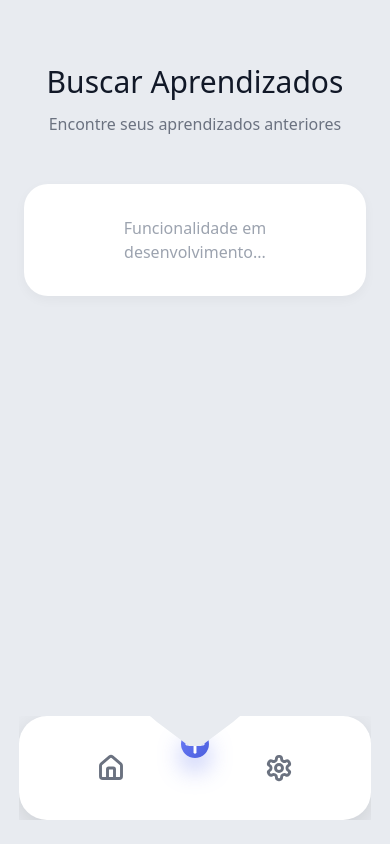
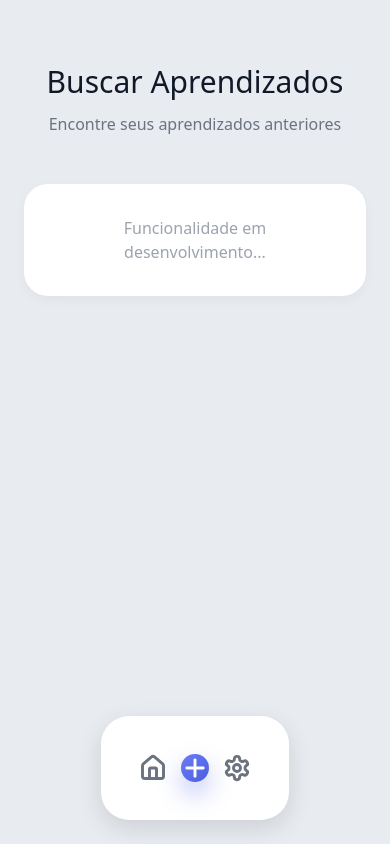
Before and after one commit to vxavierr/mindo-cursor, a React (Vite) app: page /search in a window 390 px wide. Built offline with nearby package versions, Linux system fonts and the light colour scheme.

Commit message:
Fix: Implement mobile menu and review card updates
- Implemented a full-width bottom navigation bar on mobile devices.
- Updated the "Pending Reviews" card to be centered and display the correct number of reviews.

```diff
--- a/src/components/navigation/FloatingNavigation.tsx
+++ b/src/components/navigation/FloatingNavigation.tsx
@@ -104,15 +104,14 @@ const FloatingNavigation = ({
       )}
 
       <div className="fixed bottom-0 left-0 right-0 md:bottom-8 md:left-1/2 md:transform md:-translate-x-1/2 md:w-auto flex justify-center p-6 pointer-events-none z-40">
-        {/* Navigation Bar with notch for FAB - Enhanced with transitions */}
-        <nav className="relative bg-white rounded-[28px] md:rounded-[32px] px-16 md:px-6 py-6 md:py-3 pointer-events-auto md:flex md:items-center md:gap-8 nav-transition"
+        {/* Navigation Bar - Removido o recorte do FAB no mobile */}
+        <nav className="relative bg-white rounded-[28px] md:rounded-[32px] px-6 md:px-6 py-6 md:py-3 pointer-events-auto md:flex md:items-center md:gap-8 nav-transition"
              style={{
-               boxShadow: '0 8px 24px rgba(0, 0, 0, 0.12)',
-               clipPath: window.innerWidth >= 768 ? 'none' : 'polygon(0 0, calc(50% - 45px) 0, calc(50% - 38px) 6px, calc(50% - 30px) 12px, calc(50% - 22px) 18px, calc(50% - 14px) 24px, calc(50% - 6px) 30px, calc(50% + 6px) 30px, calc(50% + 14px) 24px, calc(50% + 22px) 18px, calc(50% + 30px) 12px, calc(50% + 38px) 6px, calc(50% + 45px) 0, 100% 0, 100% 100%, 0 100%)'
+               boxShadow: '0 8px 24px rgba(0, 0, 0, 0.12)'
              }}>
 
           {/* Navigation Items */}
-          <div className="flex items-center justify-between w-56 md:w-auto md:gap-8 transition-all duration-300">
+          <div className="flex items-center justify-between w-full md:w-auto md:gap-8 transition-all duration-300">
             {/* Home Button */}
             <button
               onClick={() => handleItemClick('home', '/')}
@@ -131,15 +130,14 @@ const FloatingNavigation = ({
               />
             </button>
 
-            {/* FAB - Desktop integrado na nav com melhorias */}
+            {/* FAB - Centralizado no mobile, integrado no desktop */}
             <button
               onClick={handleFabClick}
               className={`
-                w-18 h-18 md:w-14 md:h-14 md:relative md:transform-none rounded-full flex items-center justify-center
+                w-18 h-18 md:w-14 md:h-14 rounded-full flex items-center justify-center
                 transition-all duration-300 ease-out z-10 pointer-events-auto
                 ${pressedFab ? 'scale-95' : 'hover:scale-105'}
                 ${fabMenuOpen ? 'rotate-45' : ''}
-                ${window.innerWidth >= 768 ? '' : 'absolute left-1/2 top-1/2 -translate-x-1/2 -translate-y-1/2 -mt-6'}
               `}
               style={{
                 background: 'linear-gradient(135deg, #6B7BF7 0%, #4B5FDD 100%)',
--- a/src/pages/EnhancedHome.tsx
+++ b/src/pages/EnhancedHome.tsx
@@ -180,29 +180,29 @@ const EnhancedHome = () => {
                 Registre e organize seus aprendizados
               </p>
 
-              {/* Review Badge */}
+              {/* Review Badge - Centralizado e texto corrigido */}
               {reviewsToday.length > 0 && (
-                <div className="mb-12">
+                <div className="mb-12 flex justify-center">
                   <Button
                     onClick={() => setShowReviewModal(true)}
                     className="bg-white hover:bg-red-50 text-red-700 border-2 border-red-200 hover:border-red-300 rounded-full px-8 py-3 text-base font-semibold transition-all duration-200"
                     style={{ boxShadow: '0 6px 20px rgba(239, 68, 68, 0.15)' }}
                   >
-                    {reviewsToday.length} revisão{reviewsToday.length > 1 ? 'ões' : ''} pendente{reviewsToday.length > 1 ? 's' : ''}
+                    {reviewsToday.length} revisões pendentes
                   </Button>
                 </div>
               )}
             </div>
 
-            {/* Review Badge Desktop */}
+            {/* Review Badge Desktop - Centralizado e texto corrigido */}
             {reviewsToday.length > 0 && (
-              <div className="hidden md:block mb-8">
+              <div className="hidden md:block mb-8 flex justify-center">
                 <Button
                   onClick={() => setShowReviewModal(true)}
                   className="bg-white hover:bg-red-50 text-red-700 border-2 border-red-200 hover:border-red-300 rounded-full px-8 py-3 text-base font-semibold transition-all duration-200"
                   style={{ boxShadow: '0 6px 20px rgba(239, 68, 68, 0.15)' }}
                 >
-                  {reviewsToday.length} revisão{reviewsToday.length > 1 ? 'ões' : ''} pendente{reviewsToday.length > 1 ? 's' : ''}
+                  {reviewsToday.length} revisões pendentes
                 </Button>
               </div>
             )}
```
